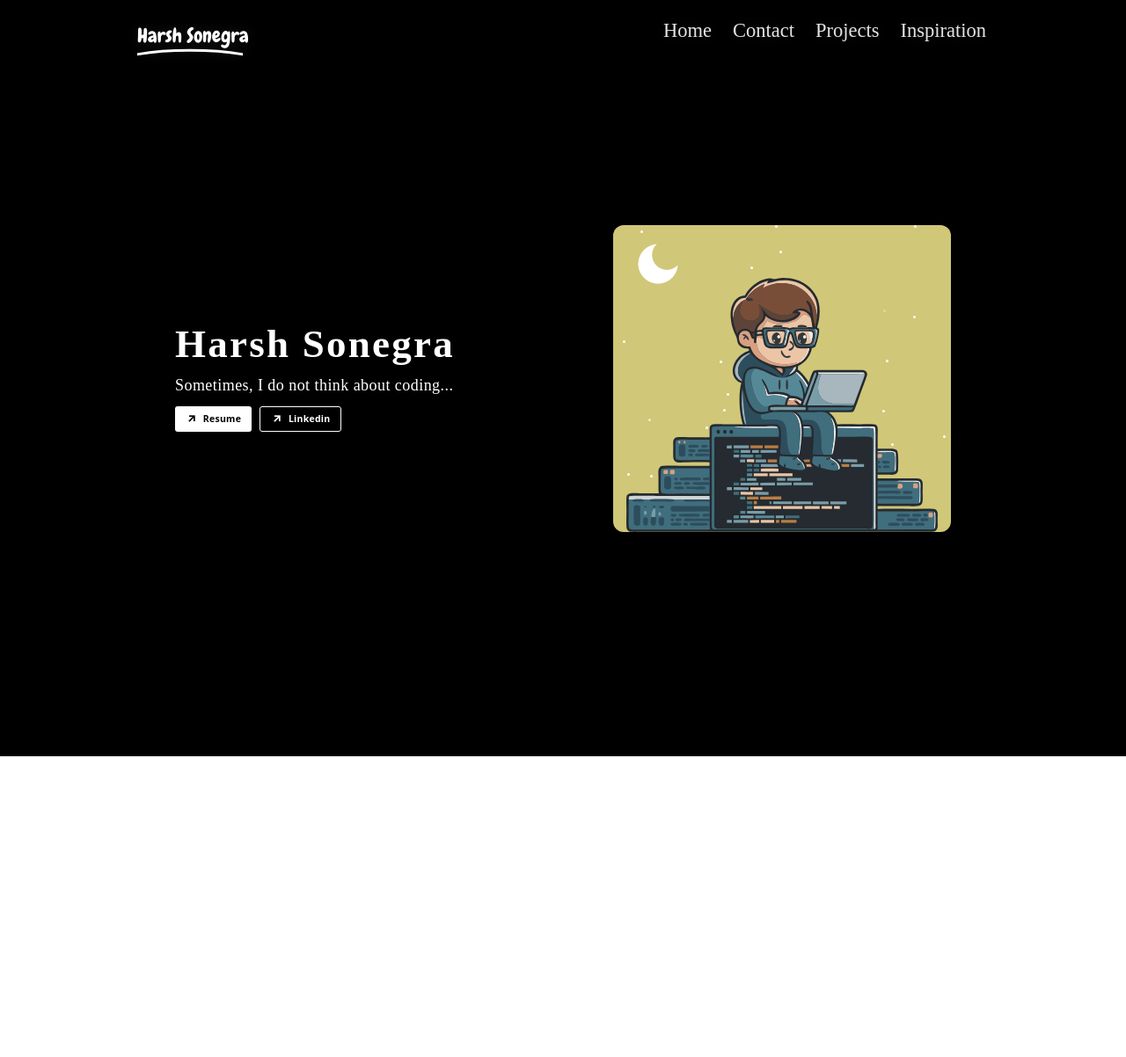
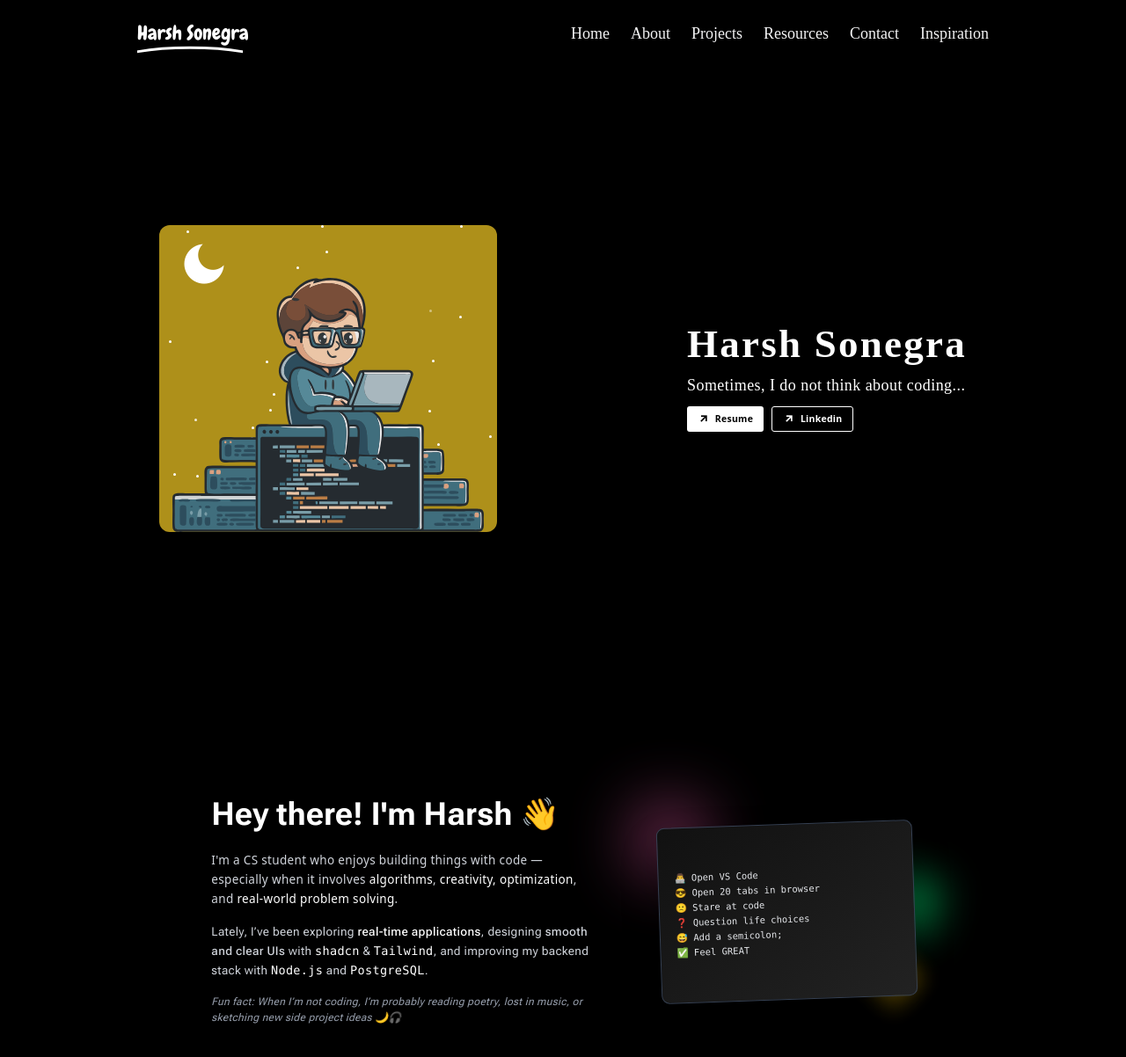
Before and after one commit to virtualharsh/portfolio, a React (Vite) app: page / in a window 1280 px wide. Shown: the top 1202 px of the page at 88% size. Before the commit the page ends 860 px from the top, so only its background shows below. Built offline with nearby package versions, Linux system fonts and the light colour scheme; a web font is replaced by a local one.

Commit message:
added about section fixed navbar bugs

```diff
--- a/package.json
+++ b/package.json
@@ -14,6 +14,7 @@
         "motion": "^12.18.1",
         "react": "^18.3.1",
         "react-dom": "^18.3.1",
+        "react-router-dom": "^7.6.2",
         "remixicon": "^4.6.0",
         "tailwindcss": "^4.1.10"
     },
--- a/src/App.jsx
+++ b/src/App.jsx
@@ -1,15 +1,22 @@
 import Hero from "./components/Hero";
 import Navbar from "./components/Navbar";
-import Contact from "./components/Contact";
+import About from "./components/About";
 
 export default function App() {
     return (
         <>
             <Navbar />
             <main className="min-h-screen w-full overflow-x-hidden bg-black px-4 pt-20 text-white md:px-52">
-                <Navbar />
-                <Hero />
-                {/* <Contact /> */}
+                <section id="home">
+                    <Hero />
+                </section>
+                <section id="about">
+                    <About />
+                </section>
+                <section id="projects">{/* <Projects /> */}</section>
+                <section id="resources">{/* <Resources /> */}</section>
+                <section id="contact">{/* <Contact /> */}</section>
+                <section id="inspiration">{/* <Inspiration /> */}</section>
             </main>
         </>
     );
--- /dev/null
+++ b/src/components/About.jsx
@@ -0,0 +1,61 @@
+import Memes from "./Memes";
+
+const About = () => {
+    return (
+        <section className="bg-black px-14 py-10 text-white md:px-16 md:py-16">
+            <div className="mx-auto flex max-w-full flex-col-reverse items-center justify-around gap-y-10 md:flex-row md:items-center">
+                {/* Text Content */}
+                <div className="w-full md:w-3/6">
+                    <h2 className="font-roboto mb-6 text-3xl font-bold md:mb-8 md:text-5xl">
+                        Hey there! I'm Harsh{" "}
+                        <span className="inline-block">👋</span>
+                    </h2>
+
+                    <p className="mb-5 leading-relaxed tracking-wide text-gray-300 md:text-left md:text-lg">
+                        I'm a CS student who enjoys building things with code —
+                        especially when it involves{" "}
+                        <span className="font-medium text-white">
+                            algorithms
+                        </span>
+                        ,{" "}
+                        <span className="font-medium text-white">
+                            creativity, optimization
+                        </span>
+                        , and{" "}
+                        <span className="font-medium text-white">
+                            real-world problem solving
+                        </span>
+                        .
+                    </p>
+
+                    <p className="font-roboto mb-5 leading-relaxed tracking-wide text-gray-300 md:text-left md:text-lg">
+                        Lately, I’ve been exploring{" "}
+                        <span className="font-medium text-white">
+                            real-time applications
+                        </span>
+                        , designing{" "}
+                        <span className="text-w hite font-medium">
+                            smooth and clear UIs
+                        </span>{" "}
+                        with <code className="text-white">shadcn</code> &{" "}
+                        <code className="text-white">Tailwind</code>, and
+                        improving my backend stack with{" "}
+                        <code className="text-white">Node.js</code> and{" "}
+                        <code className="text-white">PostgreSQL</code>.
+                    </p>
+
+                    <p className="text-md font-roboto tracking-wide text-gray-400 italic md:text-left">
+                        Fun fact: When I’m not coding, I’m probably reading
+                        poetry, lost in music, or sketching new side project
+                        ideas 🌙🎧
+                    </p>
+                </div>
+
+                <Memes />
+                {/* <img src="/logo.png" ... /> */}
+            </div>
+        </section>
+    );
+};
+
+export default About;
--- a/src/components/Contact.jsx
+++ /dev/null
@@ -1,9 +0,0 @@
-import React from 'react'
-
-const Contact = () =>{
-    return (
-        <div>Contact</div>
-    )
-}
-
-export default Contact;
--- a/src/components/Hero.jsx
+++ b/src/components/Hero.jsx
@@ -21,7 +21,7 @@ const Hero = () => {
     }, []);
 
     return (
-        <section className="flex min-h-screen flex-col-reverse items-center justify-center gap-20 overflow-x-hidden pb-20 md:flex-row md:gap-60">
+        <section className="flex min-h-screen flex-col-reverse items-center justify-center gap-20 overflow-x-hidden pb-20 md:flex-row-reverse md:gap-72">
             <div className="flex flex-col items-center gap-4 md:max-w-xl md:items-start lg:max-w-2xl">
                 <h1 className="font-heading text-4xl font-bold tracking-wider md:text-6xl">
                     Harsh Sonegra
@@ -68,7 +68,7 @@ const Hero = () => {
 
             <div
                 className={`relative h-max w-full max-w-lg overflow-hidden rounded-2xl px-5 pt-20 pb-0 transition-all duration-[2500ms] ${
-                    isDay ? "bg-yellow-200" : "bg-[#0f172a]"
+                    isDay ? "bg-yellow-400" : "bg-[#0f172a]"
                 }`}
             >
                 {/* Sun or Moon */}
--- /dev/null
+++ b/src/components/Memes.jsx
@@ -0,0 +1,60 @@
+import React, { useState, useEffect } from "react";
+
+const Memes = () => {
+    const quotes = [
+        {
+            id: 1,
+            lines: ["// I don't always test my code...", "// the users does."],
+        },
+        {
+            id: 2,
+            lines: [
+                "👨‍💻 Open VS Code",
+                "😎 Open 20 tabs in browser",
+                "🙁 Stare at code",
+                "❓ Question life choices",
+                "😅 Add a semicolon;",
+                "✅ Feel GREAT",
+            ],
+        },
+        {
+            id: 3,
+            lines: [
+                "🔥 In case of fire:",
+                "",
+                "1. git commit -a -m",
+                "2. git push",
+                "3. leave the building",
+            ],
+        },
+    ];
+
+    const [current, setCurrent] = useState(0);
+
+    useEffect(() => {
+        const interval = setInterval(() => {
+            setCurrent((prev) => (prev + 1) % quotes.length);
+        }, 4000); // change every 4 seconds
+        return () => clearInterval(interval);
+    }, []);
+
+    return (
+        <div className="relative flex w-full justify-center md:w-1/3 md:justify-end">
+            {/* Background blobs like shapes */}
+            <div className="absolute -top-6 -left-8 h-24 w-24 rounded-full bg-pink-400 opacity-70 blur-2xl"></div>
+            <div className="absolute top-20 -right-8 h-20 w-20 rotate-12 rounded-xl bg-green-400 opacity-60 blur-xl"></div>
+            <div className="clip-path-triangle absolute right-0 bottom-0 h-16 w-16 rotate-45 bg-yellow-400 opacity-40 blur-md"></div>
+
+            {/* Main Meme Card */}
+            <div className="z-10 flex flex-col justify-center  h-[200px] w-[350px] transform rounded-xl border border-gray-700 bg-gradient-to-br from-[#111] to-[#222] p-6 font-mono text-sm text-white shadow-[0_20px_40px_rgba(0,0,0,0.3)] transition-transform duration-300 hover:scale-[1.03] md:-rotate-2 md:hover:rotate-1">
+                {quotes[current].lines.map((line, index) => (
+                    <p key={index} className="leading-relaxed text-gray-200">
+                        {line}
+                    </p>
+                ))}
+            </div>
+        </div>
+    );
+};
+
+export default Memes;
--- a/src/components/Navbar.jsx
+++ b/src/components/Navbar.jsx
@@ -5,7 +5,9 @@ const Navbar = () => {
     const [isOpen, setIsOpen] = useState(false);
 
     return (
-        <nav className="fixed  top-0 left-0 z-50 w-full bg-black/90 px-8 py-8 backdrop-blur-sm md:flex md:items-center md:justify-between md:px-52">
+        <nav className="fixed top-0 left-0 z-50 w-full bg-transparent px-8 py-8 backdrop-blur-lg md:flex md:items-center md:justify-between md:px-52">
+            {/* Header section */}
+            <div className="relative flex w-full items-center justify-between">
                 {/* Logo */}
                 <div className="relative inline-block pt-2 md:p-0">
                     <span className="font-navbar relative z-10 text-3xl text-white">
@@ -31,27 +33,64 @@ const Navbar = () => {
                 </div>
 
                 {/* Hamburger Icon */}
-            <div className="absolute top-4 p-4 md:p-0 right-4 z-50 md:hidden">
+                <div className="z-50 p-4 md:hidden">
                     <button onClick={() => setIsOpen(!isOpen)}>
                         <i
                             className={`text-3xl text-white ri-${isOpen ? "close-line" : "menu-line"}`}
                         ></i>
                     </button>
                 </div>
+            </div>
 
-            {/* Nav Items */}
+            {/* Mobile Nav Slide-in Menu */}
             <div
-                className={`absolute top-full left-0 w-full bg-black transition-all duration-300 ease-in-out md:pointer-events-auto md:static md:block md:w-auto md:transform-none md:bg-transparent md:opacity-100 ${
-                    isOpen
-                        ? "pointer-events-auto mt-5 translate-y-0 opacity-100"
-                        : "pointer-events-none -translate-y-2 opacity-0"
+                className={`fixed top-0 right-0 z-40 h-screen w-full bg-black transition-transform duration-300 ease-in-out md:hidden ${
+                    isOpen ? "translate-x-0" : "translate-x-full"
                 }`}
             >
-                <ul className="font-primary flex flex-col gap-4 px-6 py-4 text-2xl font-extralight text-zinc-200 md:flex-row md:items-center md:gap-x-8 md:p-1 md:text-3xl">
-                    <li>Home</li>
-                    <li>Contact</li>
-                    <li>Projects</li>
-                    <li>Inspiration</li>
+                <ul className="font-primary flex h-full flex-col justify-center gap-6 px-8 py-16 text-3xl font-extralight text-zinc-100">
+                    {[
+                        "home",
+                        "about",
+                        "projects",
+                        "resources",
+                        "contact",
+                        "inspiration",
+                    ].map((item) => (
+                        <li key={item}>
+                            <a
+                                href={`#${item}`}
+                                onClick={() => setIsOpen(false)}
+                                className="hover:text-yellow-400"
+                            >
+                                {item.charAt(0).toUpperCase() + item.slice(1)}
+                            </a>
+                        </li>
+                    ))}
+                </ul>
+            </div>
+
+            {/* Desktop Nav */}
+            <div className="hidden md:block">
+                <ul className="font-primary flex flex-row items-center gap-x-8 text-2xl font-extralight text-zinc-100">
+                    {[
+                        "home",
+                        "about",
+                        "projects",
+                        "resources",
+                        "contact",
+                        "inspiration",
+                    ].map((item) => (
+                        <li key={item}>
+                            <a
+                                href={`#${item}`}
+                                className="hover:text-yellow-400"
+
+                            >
+                                {item.charAt(0).toUpperCase() + item.slice(1)}
+                            </a>
+                        </li>
+                    ))}
                 </ul>
             </div>
         </nav>
--- a/src/styles/custom.css
+++ b/src/styles/custom.css
@@ -0,0 +1,3 @@
+html{
+    scroll-behavior: smooth;
+}
```
Also changed, not shown: 1 other file (tests, documents, lock files or other folders). Lines whose indentation alone changed are shown as unchanged.
